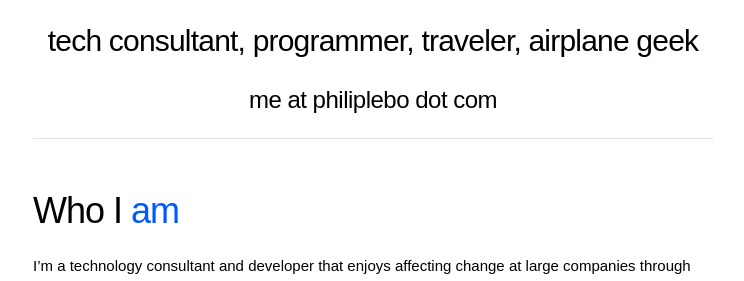
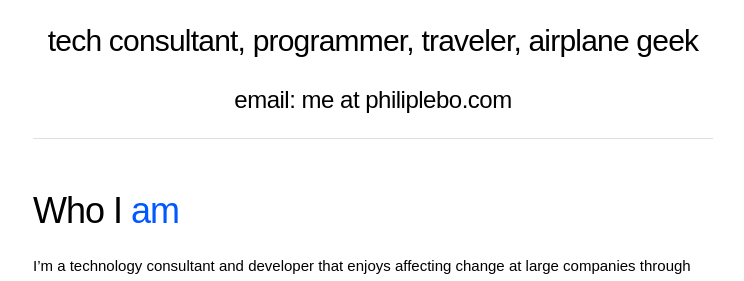
Before and after one commit to philiplebo/philiplebo.github.io, a Jekyll site: the page built from index.md, in a window 1280 px wide and 900 px high. Shown: the part 159-440 px from the top of the window, without its empty margins (267-1011 px from the left). Built offline with Jekyll 4.4.1, drawn with Linux system fonts in a browser that asks for light colours.

Commit message:
Email address changes

```diff
--- a/_config.yml
+++ b/_config.yml
@@ -1,5 +1,5 @@
 title: Philip Lebo
-email: me at philiplebo dot com
+email: me at philiplebo.com
 description: About Philip Lebo
 url: "https://philiplebo.com" # the base hostname & protocol for your site, e.g. http://example.com
 
--- a/index.md
+++ b/index.md
@@ -5,7 +5,7 @@ title: Philip Lebo
 <div class="title" markdown="1">
 # Philip Lebo
 #### tech consultant, programmer, traveler, airplane geek
-##### {{ site.email }}
+##### email: {{ site.email }}
 </div>
 <br>
 
```
